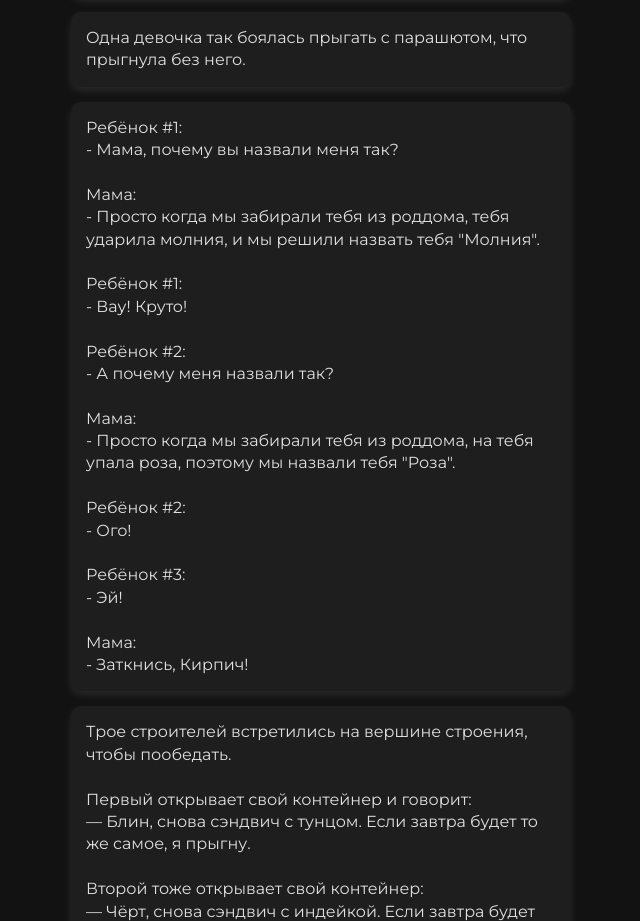
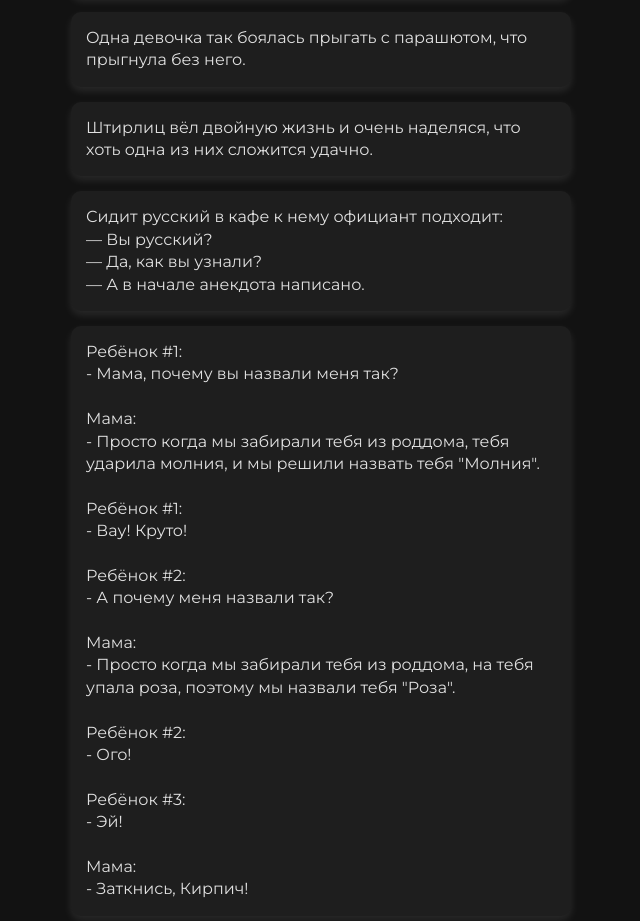
Before and after one commit to 1hebread/Anekdoti, a plain HTML site: page index.html in a window 1280 px wide. Shown: the part 1593-2514 px from the top of the page, without its empty margins (319-959 px from the left). Drawn offline with Linux system fonts and the light colour scheme.

Commit message:
feat: add new jokes

```diff
--- a/index.html
+++ b/index.html
@@ -59,6 +59,12 @@
                 <p class="joke-text">Одна девочка так боялась прыгать с парашютом, что прыгнула без него.</p>
             </div>
             <div class="joke-card">
+                <p class="joke-text">Штирлиц вёл двойную жизнь и очень наделяся, что хоть одна из них сложится удачно.</p>
+            </div>
+            <div class="joke-card">
+                <p class="joke-text">Сидит русский в кафе к нему официант подходит:<br>— Вы русский?<br>— Да, как вы узнали?<br>— А в начале анекдота написано.</p>
+            </div>
+            <div class="joke-card">
                 <p class="joke-text">Ребёнок #1:<br>- Мама, почему вы назвали меня так?<br><br>Мама:<br>- Просто когда мы забирали тебя из роддома, тебя ударила молния, и мы решили назвать тебя "Молния".<br><br>Ребёнок #1:<br>- Вау! Круто!<br><br>Ребёнок #2:<br>- А почему меня назвали так?<br><br>Мама:<br>- Просто когда мы забирали тебя из роддома, на тебя упала роза, поэтому мы назвали тебя "Роза".<br><br>Ребёнок #2:<br>- Ого!<br><br>Ребёнок #3:<br>- Эй!<br><br>Мама: <br>- Заткнись, Кирпич!</p>
             </div>
             <div class="joke-card">
```
